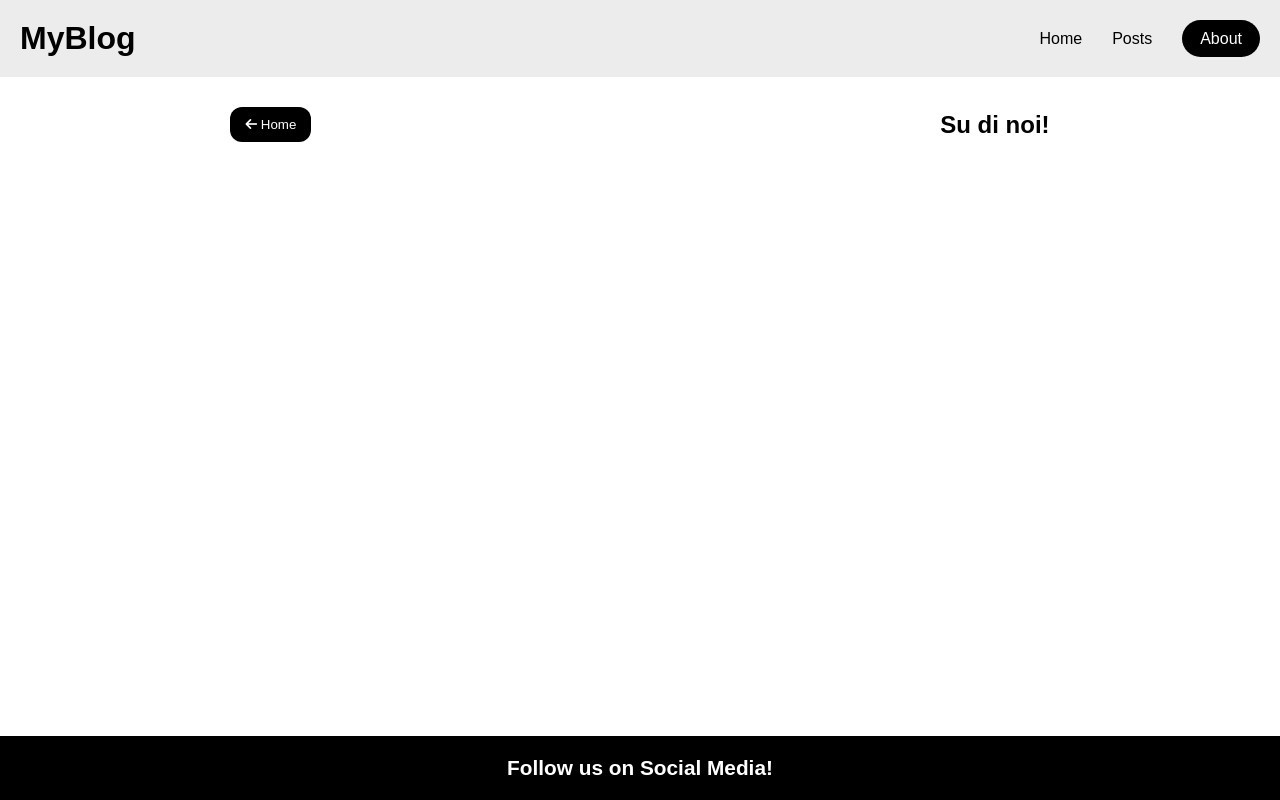
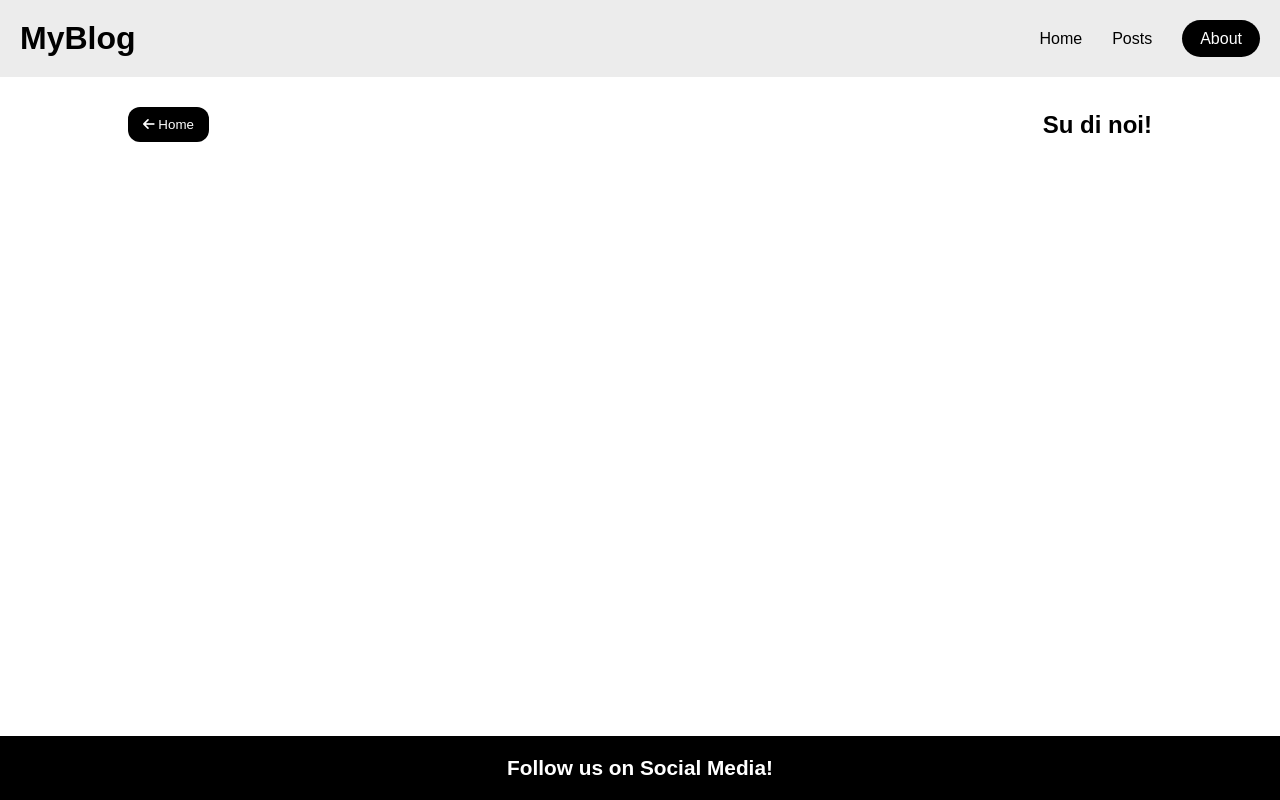
Before and after one commit to emanuelesguerzo/react-router, a React (Vite) app: page /about in a window 1280 px wide. Built offline with nearby package versions, Linux system fonts and the light colour scheme; no server answers.

Commit message:
fix: about page is in container now

```diff
--- a/src/pages/AboutPage.jsx
+++ b/src/pages/AboutPage.jsx
@@ -4,7 +4,7 @@ function AboutPage() {
     const navigate = useNavigate();
 
     return (
-        <main className="container">
+        <main>
 
             <div className="page-header container">
                 <button className="btn-back" onClick={() => navigate("/")}>
```
